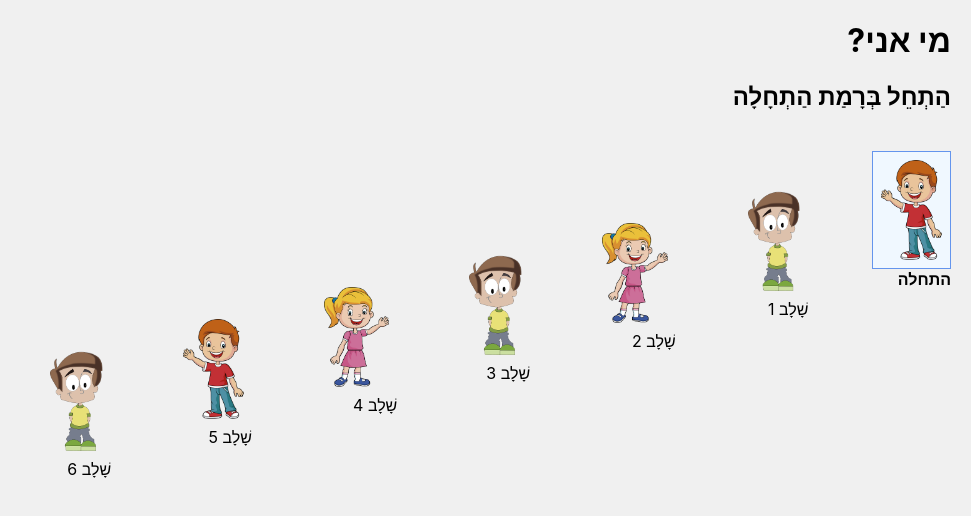
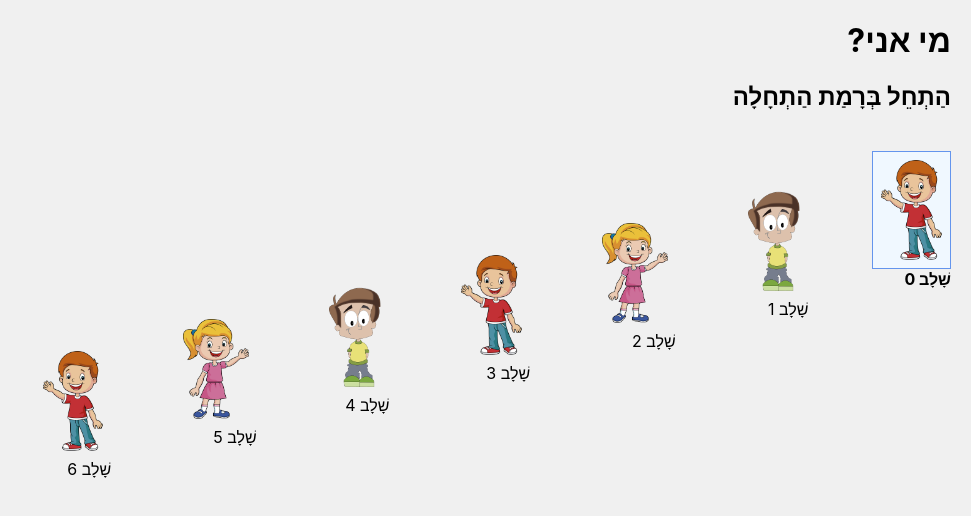
Before and after one commit to applikef/codeplay, a React (Create React App) app: page / in a window 1280 px wide. Shown: the top 516 px of the page, without its empty margins (309-1280 px from the left). Built offline with nearby package versions, Linux system fonts and the light colour scheme.

Commit message:
reorganize levels to properly evolve

```diff
--- a/src/assets/styles/kidDev.css
+++ b/src/assets/styles/kidDev.css
@@ -45,6 +45,7 @@
 .kd-code {
   display: flex;
   flex-direction: column;
+  min-width: 350px;
 }
 
 .kd-display {
--- a/src/assets/userDescriptors.json
+++ /dev/null
@@ -1,39 +0,0 @@
-{
-  "users": [
-    {
-      "id": "level0",
-      "image": "user1.png",
-      "displayLevel": 0
-    },
-    {
-      "id": "level1",
-      "image": "user2.png",
-      "displayLevel": 1
-    },
-    {
-      "id": "level2",
-      "image": "user3.png",
-      "displayLevel": 2
-    },
-    {
-      "id": "level3",
-      "image": "user2.png",
-      "displayLevel": 3
-    },
-    {
-      "id": "level4",
-      "image": "user3.png",
-      "displayLevel": 4
-    },
-    {
-      "id": "level5",
-      "image": "user1.png",
-      "displayLevel": 5
-    },
-    {
-      "id": "level6",
-      "image": "user2.png",
-      "displayLevel": 6
-    }
-  ]
-}
--- a/src/components/codeArea/CodeArea.css
+++ b/src/components/codeArea/CodeArea.css
@@ -29,6 +29,8 @@
 
 .kd-statement-control-main-menu {
   width: 64px;
+  border-left: solid 1px lightgray;
+  margin-left: 16px;
 }
 
 .kd-statement-control-submenu {
--- a/src/components/codeArea/CodeArea.tsx
+++ b/src/components/codeArea/CodeArea.tsx
@@ -36,14 +36,14 @@ export const CodeArea = (props: CodeAreaProps) =>
     <div className="kd-code">
       <CodeAreaControlBar></CodeAreaControlBar>
       <div className="kd-code-area-work-area">
-        {displayLevel >= DISPLAY_LEVEL.COLORS_STMTS &&
+        {displayLevel >= DISPLAY_LEVEL.DELETE_AND_JUMP_STATEMENT &&
           <StatementsControlBar updateCode={updateCode}></StatementsControlBar>
         }
         <div className="kd-code-area">
         { codeLength > 0 &&
           code.code.map((block)=>block.statements.map((s,i)=>
             <div className="kd-statement-line-global">
-              { displayLevel >= DISPLAY_LEVEL.DELETE_STATEMENT &&
+              { displayLevel >= DISPLAY_LEVEL.DELETE_AND_JUMP_STATEMENT &&
                 <div className="kd-statement-line-icons">
                   <img src="./resources/delete32.png" alt="מחק" height={24}
                     onClick={() => deleteSelectedStatement(s)}/>
--- a/src/components/codeArea/StatementsControlBar.tsx
+++ b/src/components/codeArea/StatementsControlBar.tsx
@@ -49,7 +49,11 @@ export const StatementsControlBar = (props: StatementsControlBarProps) =>
 
   const [submenusClass, setSubmenusClass] = useState<any>(hideAllEntries())
 
-  const showColorsBar = useRef<boolean>(displayLevel < DISPLAY_LEVEL.STATEMENT_GROUPS? true : false);
+  const showColorsBar = useRef<boolean>(displayLevel === DISPLAY_LEVEL.JUMP_AND_COLORS_STMTS ?
+    true : false);
+  const showJump = useRef<boolean>(
+    (displayLevel === DISPLAY_LEVEL.DELETE_AND_JUMP_STATEMENT || displayLevel === DISPLAY_LEVEL.JUMP_AND_COLORS_STMTS) ?
+    true : false);
 
   function showSubMenu(menuId: string) {
     let newState = hideAllEntries();
@@ -89,7 +93,7 @@ export const StatementsControlBar = (props: StatementsControlBarProps) =>
         </div>
       }
       <div className="kd-statement-control-submenu">
-        <div className={submenusClass.get("movement")}>
+        <div className={showJump.current ? "" : submenusClass.get("movement")}>
           <div>
             <img src="./resources/jump32.png" alt={KD_APP_STRINGS.JUMP}
               title = {KD_APP_STRINGS.JUMP}
--- a/src/constants/displayLevelConstants.ts
+++ b/src/constants/displayLevelConstants.ts
@@ -1,10 +1,10 @@
-export const enum DISPLAY_LEVEL {
+export enum DISPLAY_LEVEL {
   PENCIL_ONLY,
   JUMP_NO_ATTR,
   JUMP,
   RESET,
-  COLORS_STMTS,
-  DELETE_STATEMENT,
+  DELETE_AND_JUMP_STATEMENT,
+  JUMP_AND_COLORS_STMTS,
   STATEMENT_GROUPS,
   OTHER
 }
--- a/src/model/kidDevModel.ts
+++ b/src/model/kidDevModel.ts
@@ -22,9 +22,3 @@ export interface KDCodeStatement {
   stringValue?: string;
   numberValue?: number;
 }
-
-export interface KDUserDescriptor {
-  id: string;
-  image: string;
-  displayLevel: number;
-}
--- a/src/pages/KidDevLanding.tsx
+++ b/src/pages/KidDevLanding.tsx
@@ -1,11 +1,8 @@
 import "./../assets/styles/kidDev.css";
 import { useNavigate } from "react-router-dom";
-import { getUserDescriptor } from "./../utils/usersUtil";
 import { useContext } from "react";
 import KDContext, { KDContextType } from "./../model/KDContext";
-import { KDCode, KDUserDescriptor } from "./../model/kidDevModel";
-import { DISPLAY_LEVEL, DisplayLevelTitle } from "../constants/displayLevelConstants";
-import { StatementCode } from "../constants/modelConstants";
+import { DISPLAY_LEVEL } from "../constants/displayLevelConstants";
 import { KD_APP_STRINGS } from "../constants/appStrings";
 import { initCode } from "../utils/codeUtil";
 
@@ -17,20 +14,24 @@ export const KidDevLanding = () => {
     setCode
   } = useContext(KDContext) as KDContextType;
 
-  const usersDescriptor = require('./../assets/userDescriptors.json');
-  const users = usersDescriptor.users;
-
-  let userDisplayLevel: DISPLAY_LEVEL = DISPLAY_LEVEL.OTHER;
-
-  function openApp(userId: string) {
-    let userDescriptor: KDUserDescriptor = getUserDescriptor(userId);
-    userDisplayLevel = userDescriptor.displayLevel >= 0 ?
-      userDescriptor.displayLevel
-    : DISPLAY_LEVEL.OTHER;
-    setDisplayLevel(userDisplayLevel);
-    setCode(initCode(userDisplayLevel));
+  function openApp(level: string | DISPLAY_LEVEL) {
+    setDisplayLevel(Number(level));
+    setCode(initCode(Number(level)));
     navigate('/home');
   }
+
+  function getImage(index: number): string {
+    const numberOfImages = 3;
+    const imageIndex = index % numberOfImages + 1;
+    return `./resources/users/user${imageIndex}.png`;
+  }
+
+  const displayLevelsArray:(string | DISPLAY_LEVEL)[] = Object.values(DISPLAY_LEVEL);
+  /* Select the last part of the array that contains the enum values excluding the last
+     element that is OTHER
+  */
+  const displayLevelValues: (string | DISPLAY_LEVEL)[] =
+    displayLevelsArray.slice((displayLevelsArray.length/2), (displayLevelsArray.length-1));
 
   return (
     <div className="app-page">
@@ -40,20 +41,20 @@ export const KidDevLanding = () => {
       </h2>
       <br/>
       <div className="kd-user-list">
-        {users.map((user: KDUserDescriptor, i: number) =>
-          <div className="kd-user-card" key={user.id}>
-            <img src={`./resources/users/${user.image}`} alt={user.id} height={100}
-              className={`app-clickable kd-user-card-image ${user.displayLevel === displayLevel ? "kd-user-card-image-selected": ""}`}
-              onClick={() => openApp(user.id)}
+        {displayLevelValues.map((level: (string | DISPLAY_LEVEL), i) =>
+          <div className="kd-user-card" key={level}>
+            <img src={getImage(Number(level))} alt={level.toString()} height={100}
+              className={`app-clickable kd-user-card-image ${level === displayLevel ? "kd-user-card-image-selected": ""}`}
+              onClick={() => openApp(level)}
               style={{ marginTop: i*32}}
-              title={DisplayLevelTitle.get(user.displayLevel) ?
+              title={/*DisplayLevelTitle.get(level) ?
+                DisplayLevelTitle.get(level)
+              :*/ `רמה ${level}`}/>
+            <div
+              className={level === displayLevel ? "kd-user-card-title-selected" : ""}>{
+              /*DisplayLevelTitle.get(user.displayLevel) ?
                 DisplayLevelTitle.get(user.displayLevel)
-              : `רמה ${user.displayLevel}`}/>
-            <div
-              className={user.displayLevel === displayLevel ? "kd-user-card-title-selected" : ""}>{
-              DisplayLevelTitle.get(user.displayLevel) ?
-                DisplayLevelTitle.get(user.displayLevel)
-              : `${KD_APP_STRINGS.STAGE} ${user.displayLevel}`}
+              :*/ `${KD_APP_STRINGS.STAGE} ${level}`}
             </div>
           </div>
         )}
--- a/src/utils/codeUtil.ts
+++ b/src/utils/codeUtil.ts
@@ -9,14 +9,14 @@ export function initCode(displayLevel: number): KDCode {
         name: StatementCode.JUMP
       }]}]});
     }
-    else if (displayLevel === DISPLAY_LEVEL.JUMP) {
+    else if (displayLevel === DISPLAY_LEVEL.JUMP || displayLevel === DISPLAY_LEVEL.DELETE_AND_JUMP_STATEMENT) {
       return ({code: [{statements: [{
         id: '1',
         name: StatementCode.JUMP,
         numberValue: DefaultNumberValue.get(StatementCode.JUMP)
       }]}]});
     }
-    else if (displayLevel === DISPLAY_LEVEL.COLORS_STMTS) {
+    else if (displayLevel >= DISPLAY_LEVEL.JUMP_AND_COLORS_STMTS) {
       return ({code: [{statements: [
         {
           id: '1',
--- a/src/utils/usersUtil.ts
+++ /dev/null
@@ -1,17 +0,0 @@
-import { KDUserDescriptor } from "./../model/kidDevModel";
-
-export function getUserDescriptor(userId: string): KDUserDescriptor {
-  const descriptors = require('./../assets/userDescriptors.json');
-  const users = descriptors.users;
-  for (let i=0; i < users.length; i++) {
-    const user: KDUserDescriptor = users[i];
-    if (user.id === userId) {
-      return user;
-    }
-  }
-  return getEmptyUser();
-}
-
-export function getEmptyUser() {
-  return ({id: "", image: "", displayLevel: 0});
-}
```
